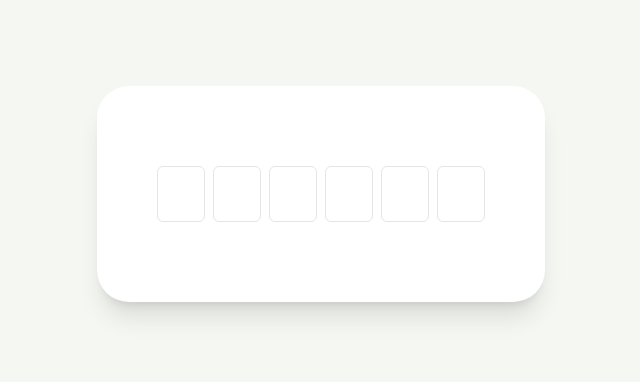
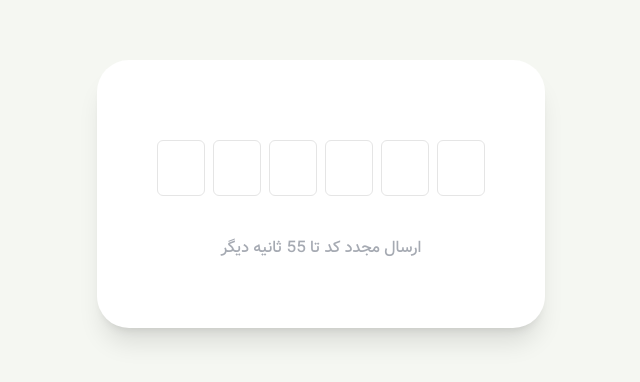
Before and after one commit to tinamohammadpour/Rocket-Frontend, a Next.js app: page / in a window 1280 px wide. Shown: the part 206-588 px from the top of the page, without its empty margins (319-959 px from the left). Built offline with nearby package versions, Linux system fonts and the light colour scheme.

Commit message:
feat: added ResendCodeButton with timer

```diff
--- a/src/components/features/Auth/OtpCard.tsx
+++ b/src/components/features/Auth/OtpCard.tsx
@@ -1,10 +1,12 @@
+'use client';
 import { InputOTP, InputOTPGroup, InputOTPSlot } from '@/components/ui/input-otp';
+import { ResendCodeButton } from './ResendCodeButton';
 
 export default function OtpCard() {
   return (
     <div className="min-h-dvh flex items-center justify-center p-4">
       <div className="w-full max-w-md bg-white rounded-[24px] md:rounded-[32px] shadow-xl px-4 py-12 md:py-20">
-        <div className="flex flex-col items-center gap-4">
+        <div className="flex flex-col items-center gap-8">
           <div className="w-full flex flex-col items-center justify-center">
             <InputOTP maxLength={6}>
               <InputOTPGroup className="gap-2">
@@ -17,6 +19,13 @@ export default function OtpCard() {
               </InputOTPGroup>
             </InputOTP>
           </div>
+          <div className="-mb-5">
+            <ResendCodeButton
+              onResend={function (): void {
+                throw new Error('Function not implemented.');
+              }}
+            />
+          </div>
         </div>
       </div>
     </div>
--- /dev/null
+++ b/src/components/features/Auth/ResendCodeButton.tsx
@@ -0,0 +1,37 @@
+'use client';
+
+import { useEffect, useState } from 'react';
+import { cn } from '@/lib/utils';
+
+export function ResendCodeButton({ onResend }: { onResend: () => void }) {
+  const [seconds, setSeconds] = useState(60);
+  const isDisabled = seconds > 0;
+
+  useEffect(() => {
+    if (seconds <= 0) return;
+    const timer = setInterval(() => setSeconds((s) => s - 1), 1000);
+    return () => clearInterval(timer);
+  }, [seconds]);
+
+  const handleResend = () => {
+    onResend();
+    setSeconds(60);
+  };
+
+  return (
+    <button
+      key={isDisabled ? 'counting' : 'active'}
+      type="button"
+      onClick={handleResend}
+      disabled={isDisabled}
+      className={cn(
+        'font-medium py-2 px-4 rounded-[12px] bg-transparent text-[#6B7280] transition-colors',
+        isDisabled
+          ? 'cursor-not-allowed opacity-60'
+          : 'cursor-pointer text-[#2563EB] animate-pulse '
+      )}
+    >
+      {isDisabled ? `ارسال مجدد کد تا ${seconds} ثانیه دیگر` : 'ارسال مجدد کد'}
+    </button>
+  );
+}
```
